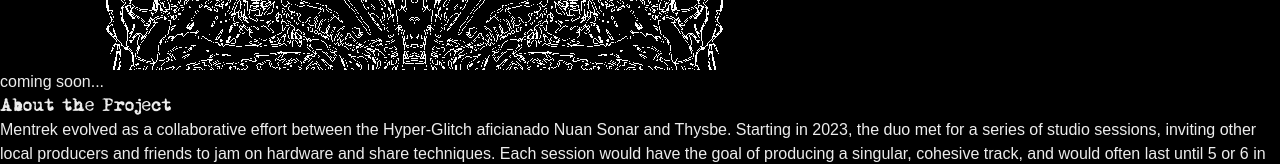
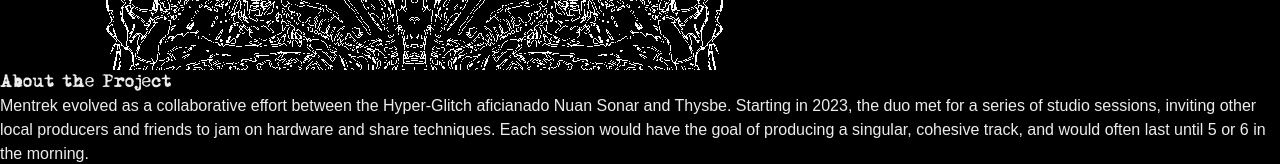
Before and after one commit to Thysbe/mentrek-site, a Next.js app in the folder mentrek-epk-site/: page / in a window 1280 px wide. Shown: the part 319-483 px from the top of the page. Built offline with nearby package versions, Linux system fonts and the light colour scheme.

Commit message:
remove soundcloud embed

```diff
--- a/mentrek-epk-site/src/app/page.tsx
+++ b/mentrek-epk-site/src/app/page.tsx
@@ -26,10 +26,7 @@
         </div>
 
         {/* SoundCloud Embed */}
-        <div className="w-full">
-          {/* <SoundcloudEmbed /> */}
-          coming soon...
-        </div>
+        <div className="w-full">{/* <SoundcloudEmbed /> */}</div>
 
         {/* Artist Intro */}
         <section className="w-full text-justified p-4 font-mono">
```
